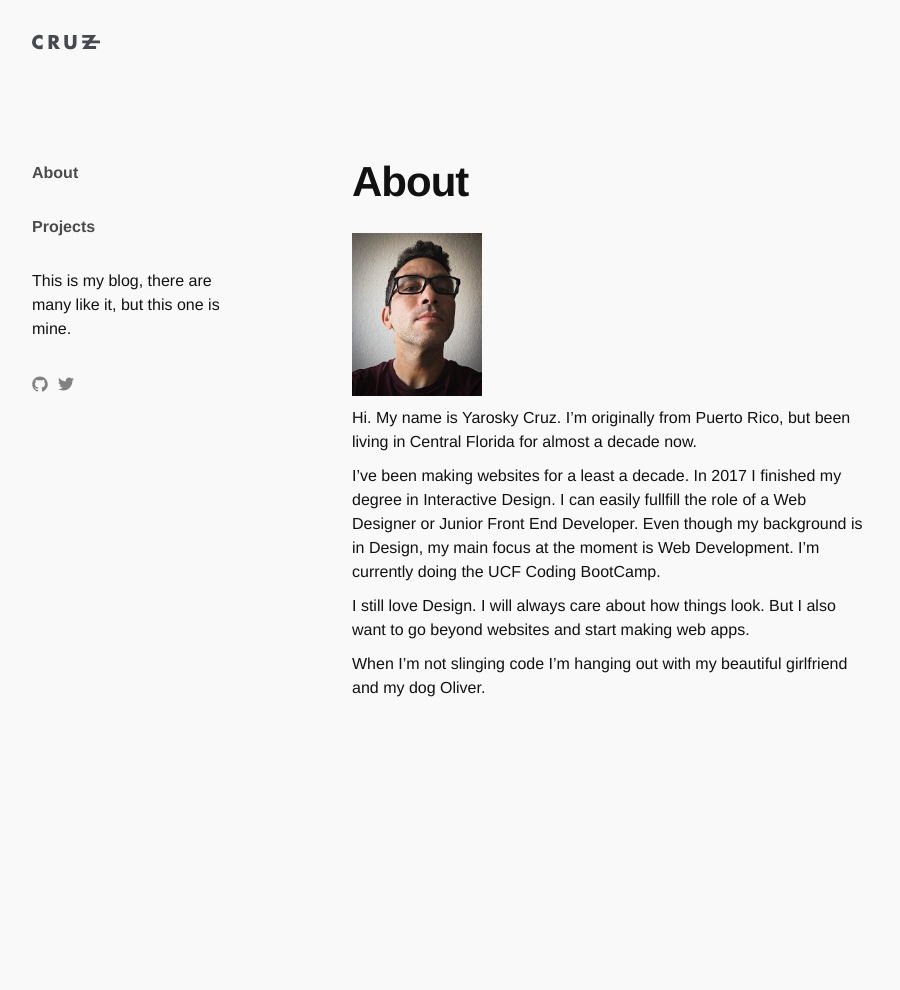
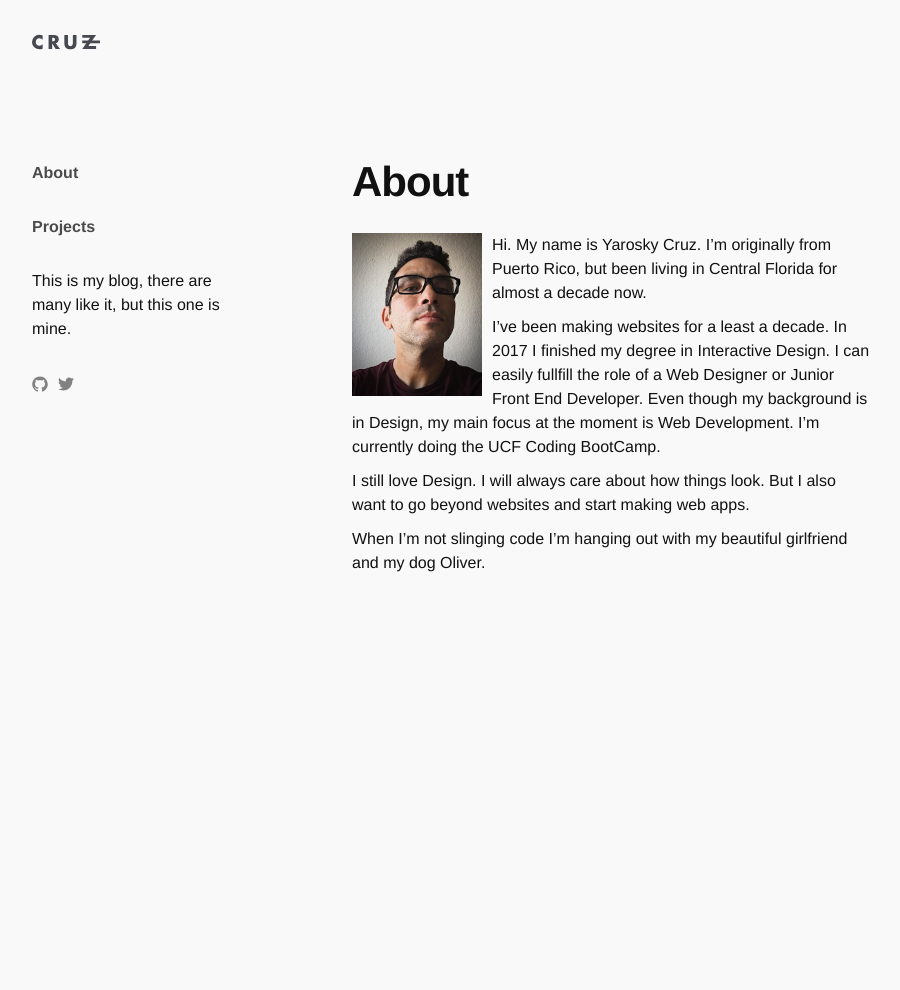
Before and after one commit to yarocruz/yarocruz.github.io, a Jekyll site: the page built from about.md, in a window 1280 px wide. Shown: the whole page, without its empty margins (138-1038 px from the left). Built offline with Jekyll 4.4.1, drawn with Linux system fonts in a browser that asks for light colours; some web fonts are replaced; after the commit the page ends 900 px from its top, so only the background shows below that.

Commit message:
styled profile image inline

```diff
--- a/about.md
+++ b/about.md
@@ -4,9 +4,7 @@ title: About
 permalink: "/about/"
 ---
 
-<img src="../images/portrait.jpg" alt="portrait picture" width="25%" class="portrait-pic">
-
-Hi. My name is Yarosky Cruz. I'm originally from Puerto Rico, but been living in Central Florida for almost a decade now.
+<img src="../images/portrait.jpg" alt="portrait picture" width="25%" style="float: left; margin-right: 10px"> Hi. My name is Yarosky Cruz. I'm originally from Puerto Rico, but been living in Central Florida for almost a decade now.
 
 I've been making websites for a least a decade. In 2017 I finished my degree in Interactive Design. I can easily fullfill the role of a Web Designer or Junior Front End Developer. Even though my background is in Design, my main focus at the moment is Web Development. I'm currently doing the UCF Coding BootCamp.
 
```
